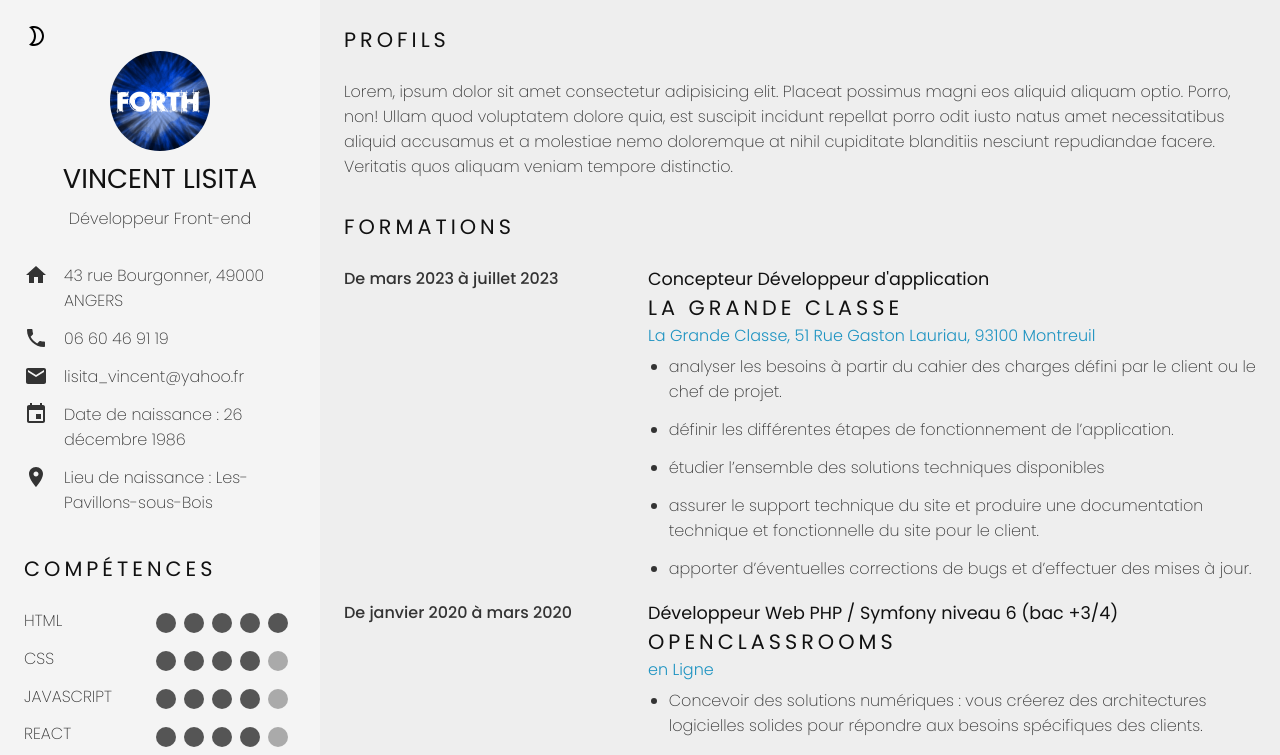
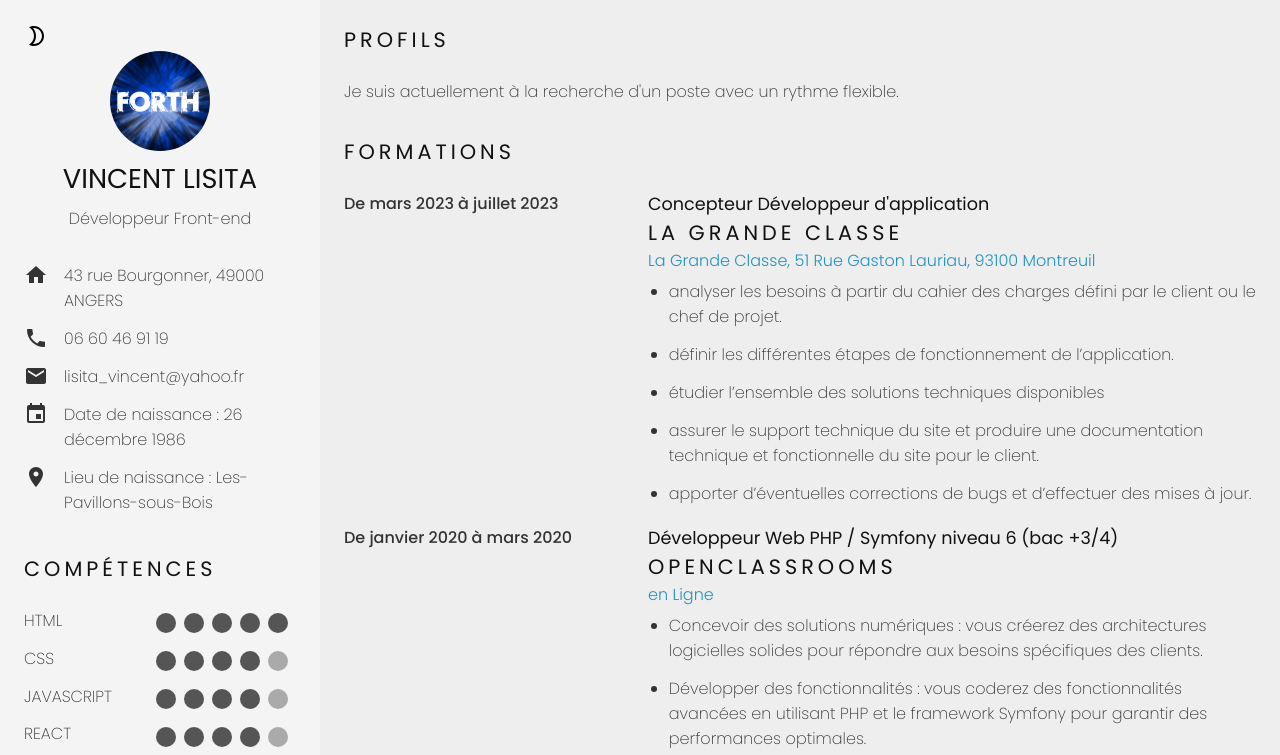
Before and after one commit to Alydiabira/CV-EN-LIGNE-AVEC-REACT.JS, a React (Vite) app: page / in a window 1280 px wide. Shown: the top 755 px of the page. Built offline with nearby package versions, Linux system fonts and the light colour scheme.

Commit message:
Update Profil.tsx

```diff
--- a/src/components/Profil.tsx
+++ b/src/components/Profil.tsx
@@ -3,12 +3,7 @@ const Profil = () => {
     <div className="profil mb5">
       <h2 className="h2">Profils</h2>
       <p>
-        Lorem, ipsum dolor sit amet consectetur adipisicing elit. Placeat
-        possimus magni eos aliquid aliquam optio. Porro, non! Ullam quod
-        voluptatem dolore quia, est suscipit incidunt repellat porro odit iusto
-        natus amet necessitatibus aliquid accusamus et a molestiae nemo
-        doloremque at nihil cupiditate blanditiis nesciunt repudiandae facere.
-        Veritatis quos aliquam veniam tempore distinctio.
+      Je suis actuellement à la recherche d'un poste avec un rythme flexible.
       </p>
     </div>
   );
```
